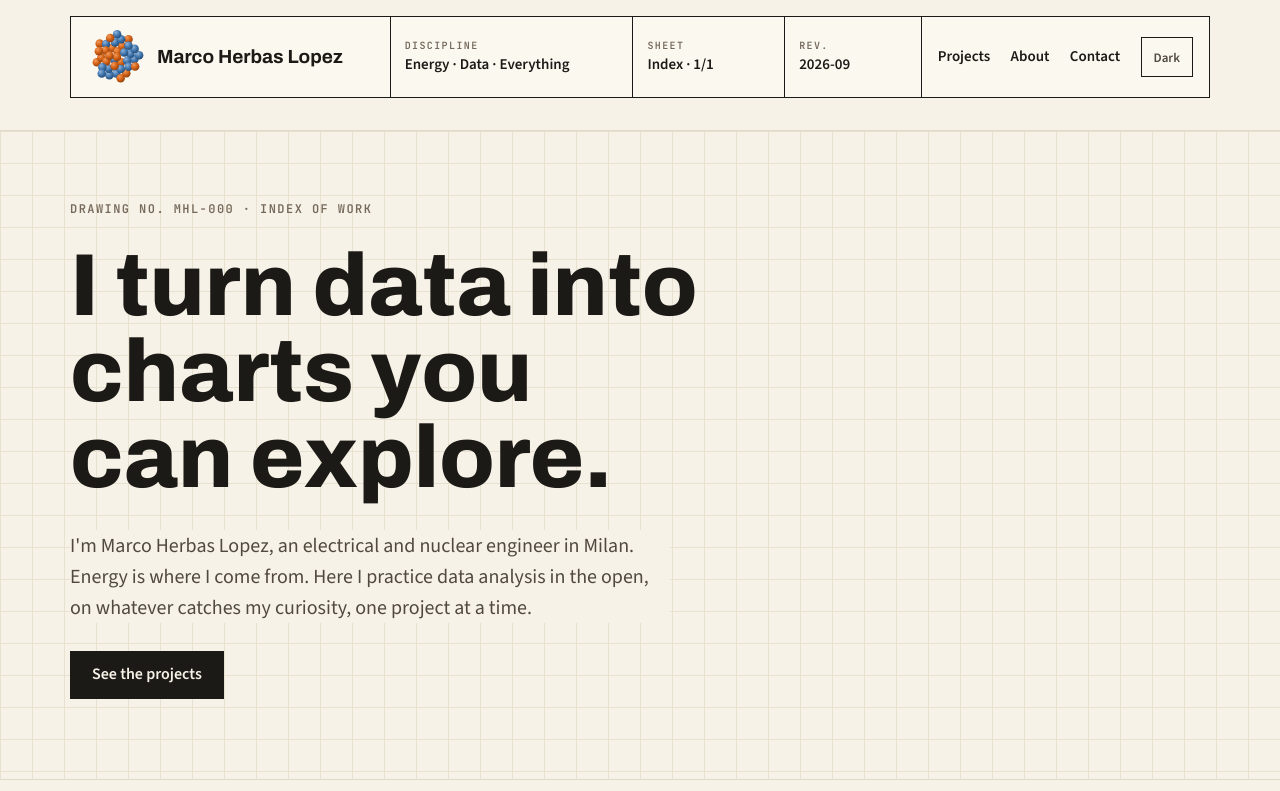
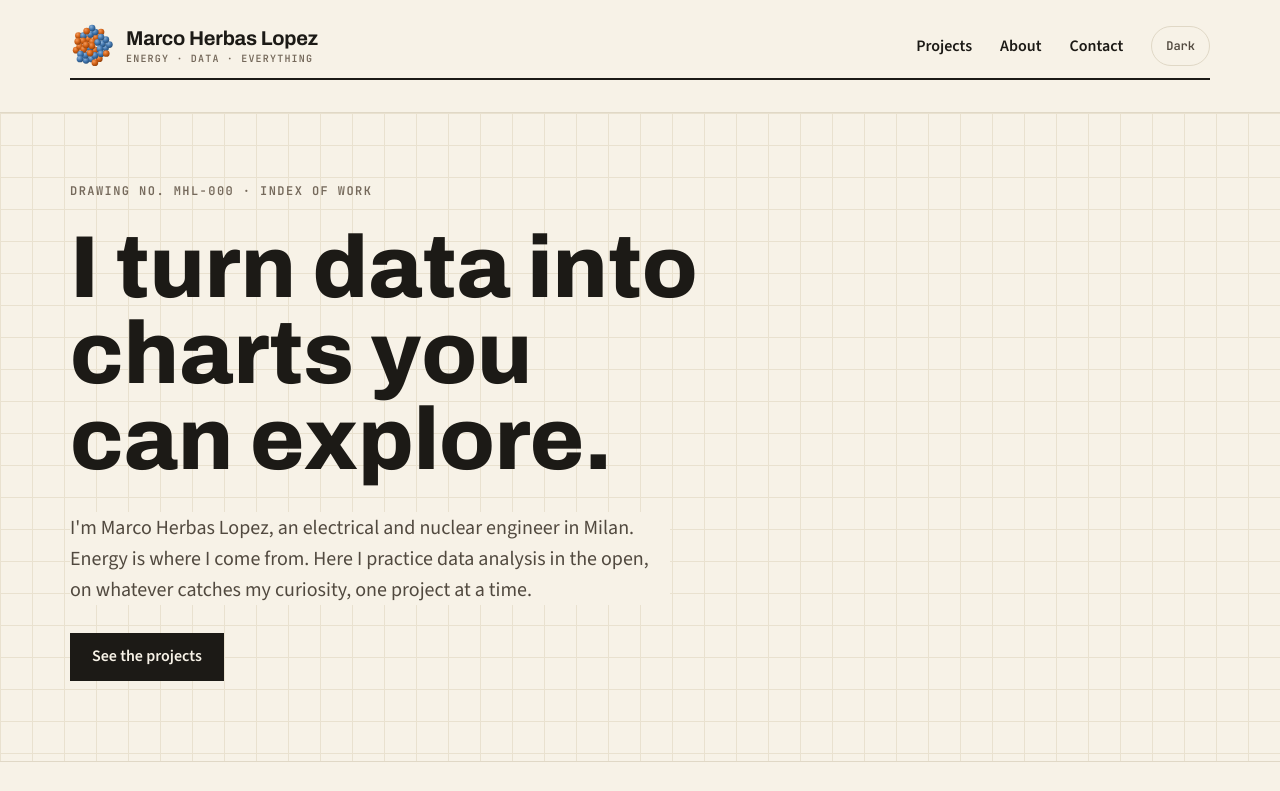
Before and after one commit to marcohl/Marco_Website, an Astro site: page / in a window 1280 px wide. Shown: the top 791 px of the page. Built offline with nearby package versions, Linux system fonts and the light colour scheme; Astro itself is replaced by a stand-in of ours.

Commit message:
feat(site): minimal header, grid background on posts, publish first project

```diff
--- a/src/layouts/Base.astro
+++ b/src/layouts/Base.astro
@@ -1,12 +1,10 @@
 ---
 import "../styles/tokens.css";
 import Nucleus from "../components/Nucleus.astro";
-interface Props { title: string; description?: string; sheet?: string; rev?: string; }
+interface Props { title: string; description?: string; }
 const {
   title,
   description = "Data analysis and science, one chart at a time.",
-  sheet = "Index · 1/1",
-  rev = "2026-09",
 } = Astro.props;
 const linkedin = "https://www.linkedin.com/in/marco-herbas-l%C3%B3pez-315530bb";
 ---
@@ -26,17 +24,17 @@ const linkedin = "https://www.linkedin.com/in/marco-herbas-l%C3%B3pez-315530bb";
   </head>
   <body>
     <header class="wrap site">
-      <div class="cartouche">
-        <a class="c-brand" href="/"><Nucleus size={56} /><span>Marco Herbas Lopez</span></a>
-        <div class="c-cell c-disc"><span class="lbl">Discipline</span><span class="val">Energy · Data · Everything</span></div>
-        <div class="c-cell c-sheet"><span class="lbl">Sheet</span><span class="val">{sheet}</span></div>
-        <div class="c-cell c-rev"><span class="lbl">Rev.</span><span class="val">{rev}</span></div>
-        <nav class="c-nav" aria-label="Main">
+      <div class="bar">
+        <a class="brand" href="/">
+          <Nucleus size={44} />
+          <span class="who"><span class="name">Marco Herbas Lopez</span><span class="disc">Energy · Data · Everything</span></span>
+        </a>
+        <nav class="links" aria-label="Main">
           <a href="/#work">Projects</a>
           <a href="/#about">About</a>
           <a href="#contact">Contact</a>
-          <button id="theme-toggle" type="button" aria-pressed="false">Dark</button>
         </nav>
+        <button id="theme-toggle" type="button" aria-pressed="false">Dark</button>
       </div>
     </header>
 
@@ -70,18 +68,19 @@ const linkedin = "https://www.linkedin.com/in/marco-herbas-l%C3%B3pez-315530bb";
 </html>
 <style>
   /* Mobile first: stacked cartouche; the five-column title block starts at 900px. */
-  .site { padding-block: 16px 0; }
+  .site { padding-block: 10px 0; }
   .lbl { font: 600 10px/1 var(--f-mono); letter-spacing: .14em; text-transform: uppercase; color: var(--ink-3); }
-  .val { font-weight: 600; font-size: 15px; line-height: 1.2; }
-  .cartouche { display: grid; grid-template-columns: repeat(2, minmax(0, 1fr)); border: 1px solid var(--ink); background: var(--panel); }
-  .c-brand { grid-column: 1 / -1; display: flex; align-items: center; gap: 12px; padding: 12px 14px; text-decoration: none; color: var(--ink); font: 700 20px/1.1 var(--f-display); font-stretch: 85%; }
-  .c-cell { padding: 10px 14px; border-top: 1px solid var(--ink); display: flex; flex-direction: column; gap: 4px; justify-content: center; min-width: 0; }
-  .c-disc { grid-column: 1 / -1; }
-  .c-rev { border-left: 1px solid var(--ink); }
-  .c-nav { grid-column: 1 / -1; border-top: 1px solid var(--ink); display: flex; align-items: center; justify-content: space-between; gap: 4px 16px; padding: 0 14px; min-height: 48px; font-size: 15px; font-weight: 600; flex-wrap: wrap; }
-  .c-nav a { display: inline-flex; align-items: center; min-height: 44px; text-decoration: none; }
-  .c-nav a:hover { text-decoration: underline; text-underline-offset: 4px; }
-  #theme-toggle { font: 600 13px/1 var(--f-body); color: var(--ink-2); background: none; border: 1px solid var(--ink); border-radius: 0; padding: 0 12px; min-height: 40px; cursor: pointer; }
+  /* Mobile first: brand and toggle on row 1, links on row 2. One row from 700px. */
+  .bar { display: grid; grid-template-columns: minmax(0, 1fr) auto; align-items: center; gap: 0 12px; border-bottom: 2px solid var(--ink); padding-block: 8px 0; }
+  .brand { display: flex; align-items: center; gap: 12px; min-width: 0; text-decoration: none; color: var(--ink); }
+  .who { display: grid; gap: 6px; min-width: 0; }
+  .name { font: 700 18px/1 var(--f-display); font-stretch: 85%; letter-spacing: -.01em; }
+  .disc { font: 600 10px/1 var(--f-mono); letter-spacing: .12em; text-transform: uppercase; color: var(--ink-3); }
+  .links { grid-column: 1 / -1; grid-row: 2; display: flex; gap: 22px; font-size: 15px; font-weight: 600; }
+  .links a { display: inline-flex; align-items: center; min-height: 44px; text-decoration: none; }
+  .links a:hover { text-decoration: underline; text-underline-offset: 5px; }
+  #theme-toggle { font: 600 12px/1 var(--f-mono); color: var(--ink-2); background: none; border: 1px solid var(--rule); border-radius: 99px; padding: 0 14px; min-height: 40px; cursor: pointer; }
+  #theme-toggle:hover { border-color: var(--ink-3); }
 
   .foot-outer { margin-top: 64px; border-top: 1px solid var(--rule); }
   .foot { padding-block: 28px 40px; display: grid; gap: 24px; }
@@ -90,12 +89,11 @@ const linkedin = "https://www.linkedin.com/in/marco-herbas-l%C3%B3pez-315530bb";
   .contact a { display: inline-flex; align-items: center; min-height: 44px; overflow-wrap: anywhere; }
   .legal { display: grid; gap: 4px; font-size: 14px; color: var(--ink-3); }
 
-  @media (min-width: 900px) {
-    .cartouche { grid-template-columns: 2.1fr 1.6fr 1fr .9fr 1.9fr; }
-    .c-brand, .c-disc, .c-nav { grid-column: auto; }
-    .c-cell { border-top: 0; border-left: 1px solid var(--ink); }
-    .c-nav { border-top: 0; border-left: 1px solid var(--ink); padding: 10px 16px; min-height: 0; flex-wrap: nowrap; }
-    .c-brand { padding: 12px 18px; font-size: 19px; }
+  @media (min-width: 700px) {
+    .site { padding-block: 14px 0; }
+    .bar { grid-template-columns: minmax(0, 1fr) auto auto; gap: 0 28px; padding-block: 10px; }
+    .links { grid-column: auto; grid-row: auto; gap: 28px; font-size: 16px; }
+    .name { font-size: 20px; }
     .foot { grid-template-columns: 1fr auto; align-items: end; }
     .contact ul { display: flex; gap: 28px; }
     .legal { text-align: right; }
--- a/src/layouts/Project.astro
+++ b/src/layouts/Project.astro
@@ -2,11 +2,26 @@
 import Base from "./Base.astro";
 const { frontmatter } = Astro.props;
 ---
-<Base title={frontmatter.title} description={frontmatter.description} sheet={frontmatter.code ?? "—"}>
-  <div class="wrap">
-    <article>
-      <span class="eyebrow">{frontmatter.eyebrow ?? frontmatter.tags?.join(" · ")}</span>
-      <slot />
-    </article>
+<Base title={frontmatter.title} description={frontmatter.description}>
+  <div class="post">
+    <div class="grid-top" aria-hidden="true"></div>
+    <div class="wrap">
+      <article>
+        <span class="eyebrow">{frontmatter.eyebrow ?? frontmatter.tags?.join(" · ")}</span>
+        <slot />
+      </article>
+    </div>
   </div>
 </Base>
+
+<style>
+  /* Same drafting grid as the home hero, behind the top of every post, fading out. */
+  .post { position: relative; margin-top: 20px; }
+  .grid-top { position: absolute; inset: 0 0 auto 0; height: min(640px, 100%); z-index: 0; pointer-events: none; border-top: 1px solid var(--rule);
+    background-image: linear-gradient(var(--grid) 1px, transparent 1px), linear-gradient(90deg, var(--grid) 1px, transparent 1px);
+    background-size: 24px 24px;
+    -webkit-mask-image: linear-gradient(to bottom, #000 45%, transparent);
+            mask-image: linear-gradient(to bottom, #000 45%, transparent); }
+  .post > .wrap { position: relative; z-index: 1; }
+  @media (min-width: 700px) { .post { margin-top: 32px; } .grid-top { background-size: 32px 32px; height: min(720px, 100%); } }
+</style>
```
